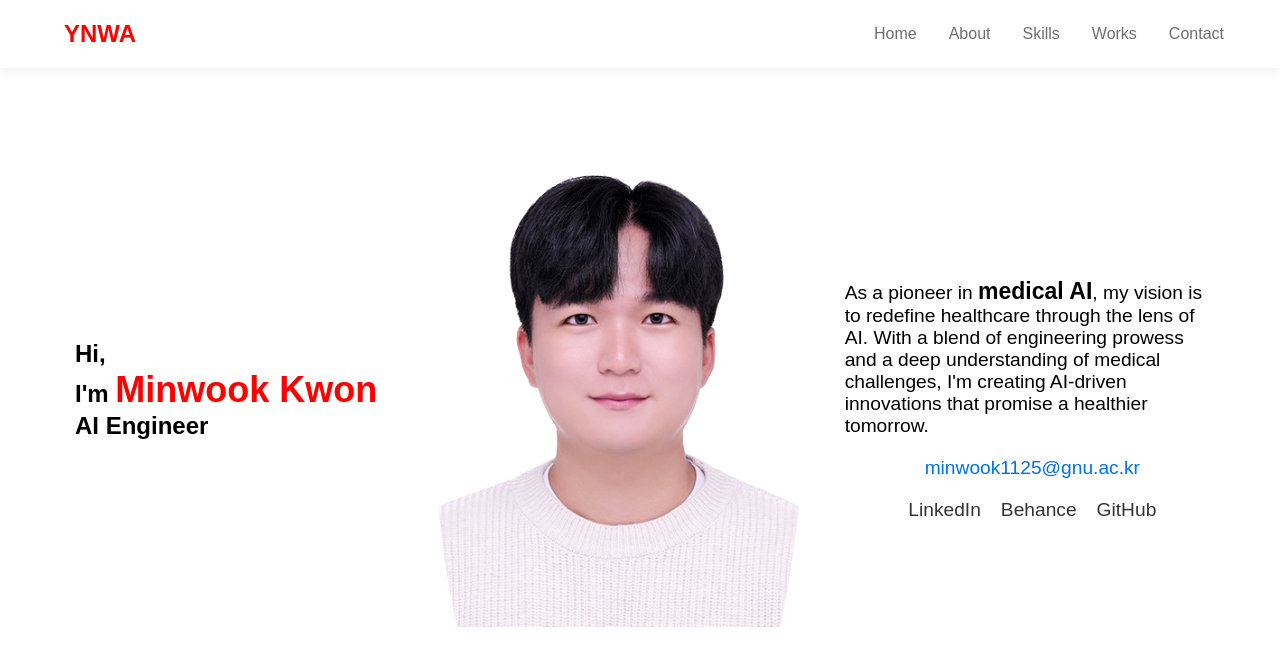
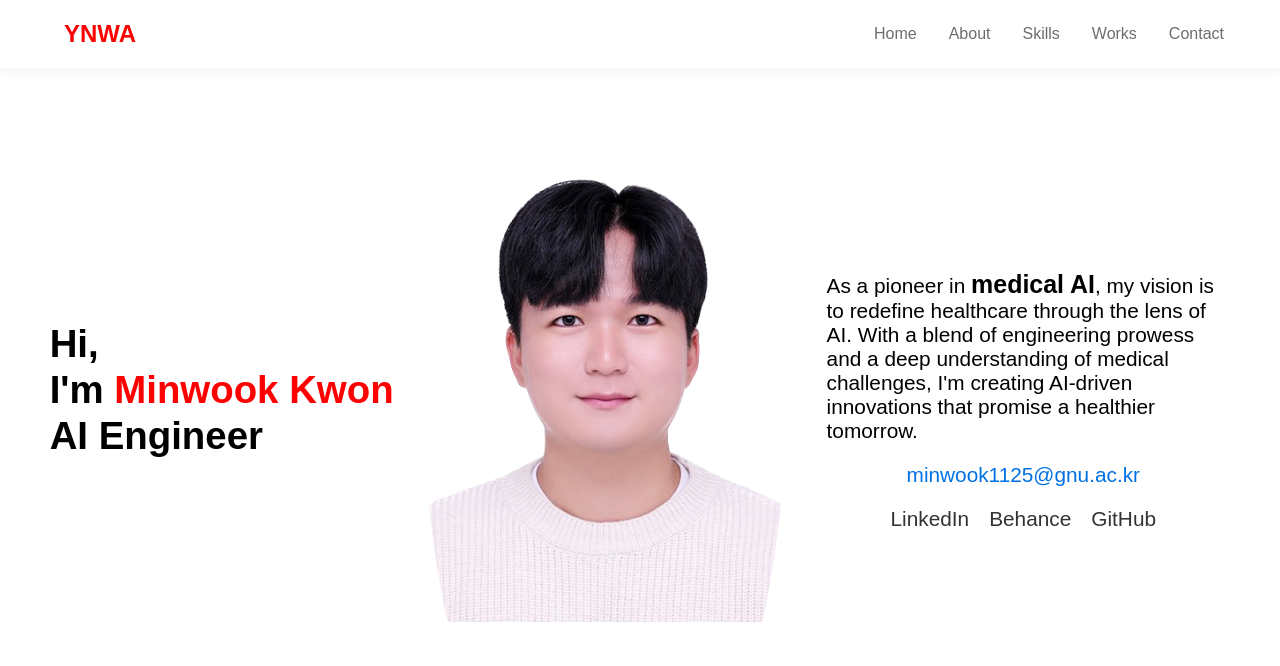
Before and after one commit to minwook1125/Minwook-Kwon-portfolio, a website: page public/homepage.html in a window 1280 px wide. Drawn offline with Linux system fonts and the light colour scheme.

Commit message:
Resolve merge conflicts

```diff
--- a/public/style.css
+++ b/public/style.css
@@ -141,18 +141,18 @@ main {
 .left-content {
     grid-column: 1 / 2;
     text-align: left; /* Align text to the left */
+    font-size: 1.6em;
 }
 
 .right-content {
     grid-column: 3 / 4;
     text-align: left; /* Align text to the left */
-    font-size: 1.2em; /* Slightly larger font size */
+    font-size: 1.3em; /* Slightly larger font size */
 }
 
 .left-content .name {
     color:red; /* Sky blue color for the name "Minwook Kwon" */
     display: inline;
-    font-size: 1.5em;
 }
 
 /* 문구 강조 스타일 */
```
